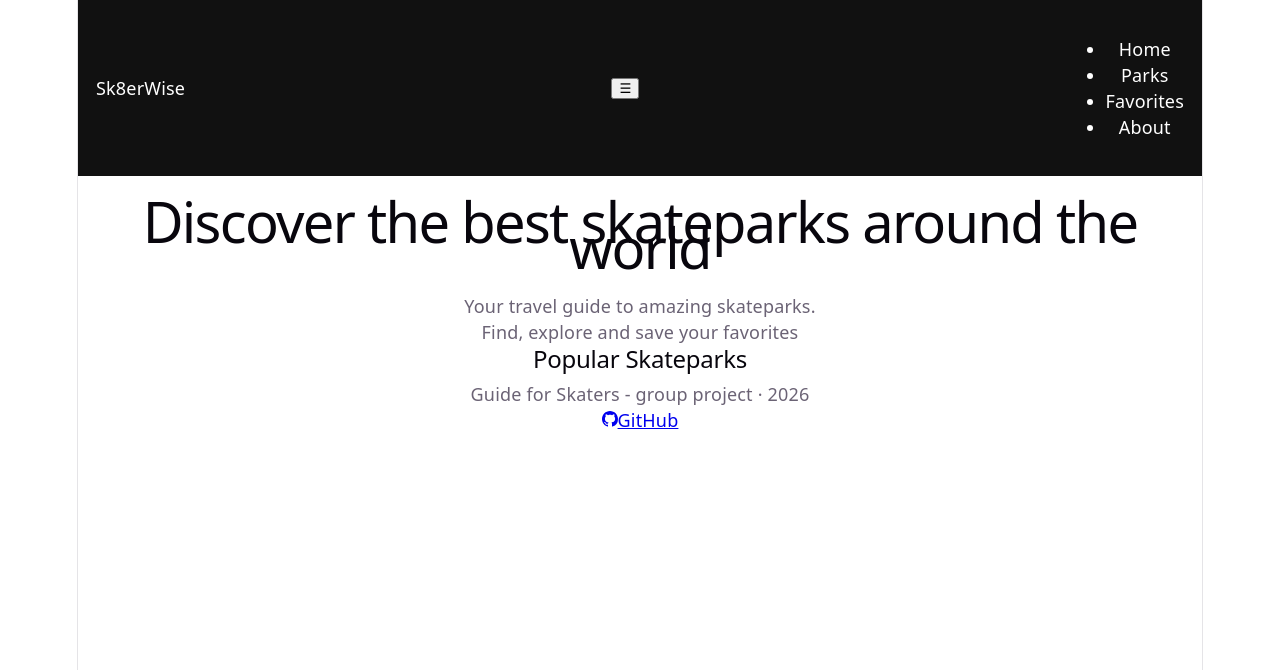
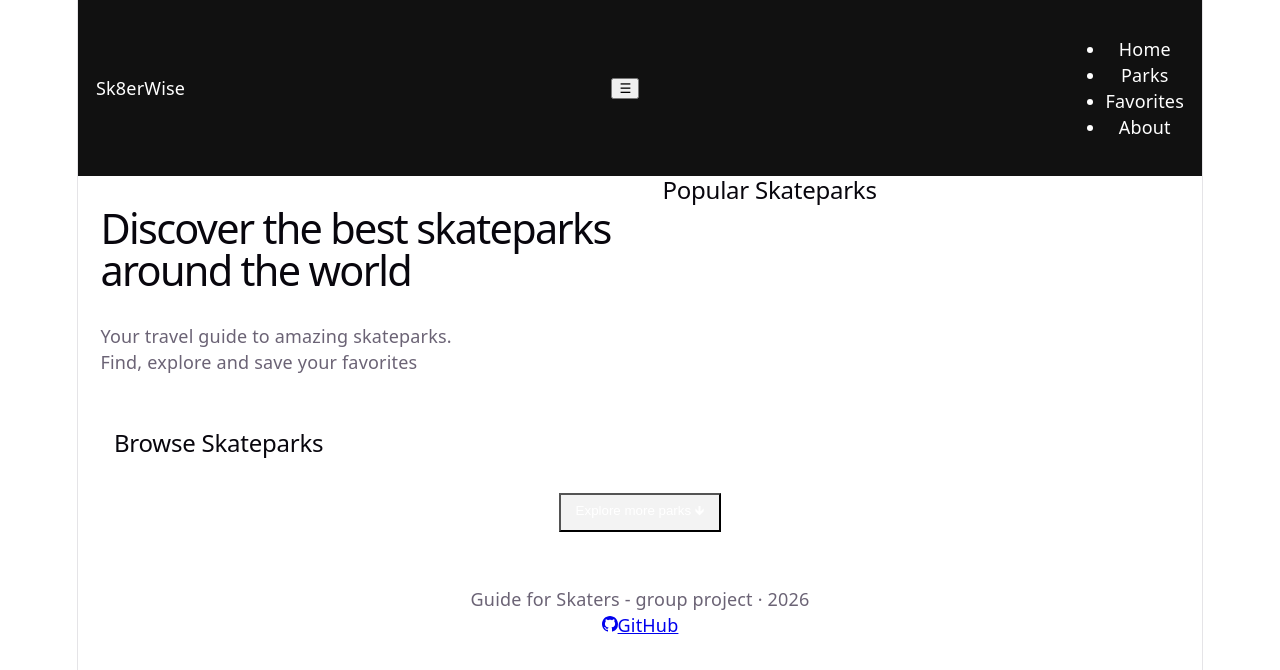
Before and after one commit to Willsky013/Sk8erWise-website, a React (Vite) app: page / in a window 1280 px wide. Shown: the top 670 px of the page. Built offline with nearby package versions, Linux system fonts and the light colour scheme.

Commit message:
worked on styling and struktur of the home page

```diff
--- a/src/pages/Home.jsx
+++ b/src/pages/Home.jsx
@@ -1,10 +1,12 @@
+import './pages-css/Home.css'
+
 export default function Home() {
   return (
     <main className="home">
 
       <section id="hero">
         <div id="hero-Text">
-          <h1>Discover the best skateparks around the world</h1>
+          <h1 id='welcome-Text'>Discover the best skateparks around the world</h1>
           <p>Your travel guide to amazing skateparks.</p>
           <p>Find, explore and save your favorites</p>
 
@@ -17,8 +19,13 @@ export default function Home() {
       </section>
 
       <div id="browse-Skateparks">
+        <h2 id="browse-Skateparks-text">Browse Skateparks</h2>
 
 
+
+        <button id='more-Parks'>
+          Explore more parks 🡻
+        </button>
       </div>
     </main>
   )
--- a/src/pages/pages-css/Home.css
+++ b/src/pages/pages-css/Home.css
@@ -0,0 +1,35 @@
+#hero{
+    display: flex;
+    text-align: left;
+}
+#hero-Text{
+    width: 50%;
+    margin: 0 2%;
+}
+#popular-Skateparks{
+    width: 50%;
+    margin: 0 2%;
+}
+
+#welcome-Text{
+    font-size: 2.3rem;
+    line-height: 1;
+}
+
+#browse-Skateparks{
+    margin: 3rem 2rem;
+
+    justify-content: center;
+}
+#browse-Skateparks-text{
+    text-align: left;
+}
+
+#more-Parks{
+    height: 2.2rem;
+    width: 9rem;
+    margin-top: 1.5rem;
+
+    background-color: rgba(192, 192, 192, 0.2);
+    color: rgb(255, 255, 255);
+}
```
